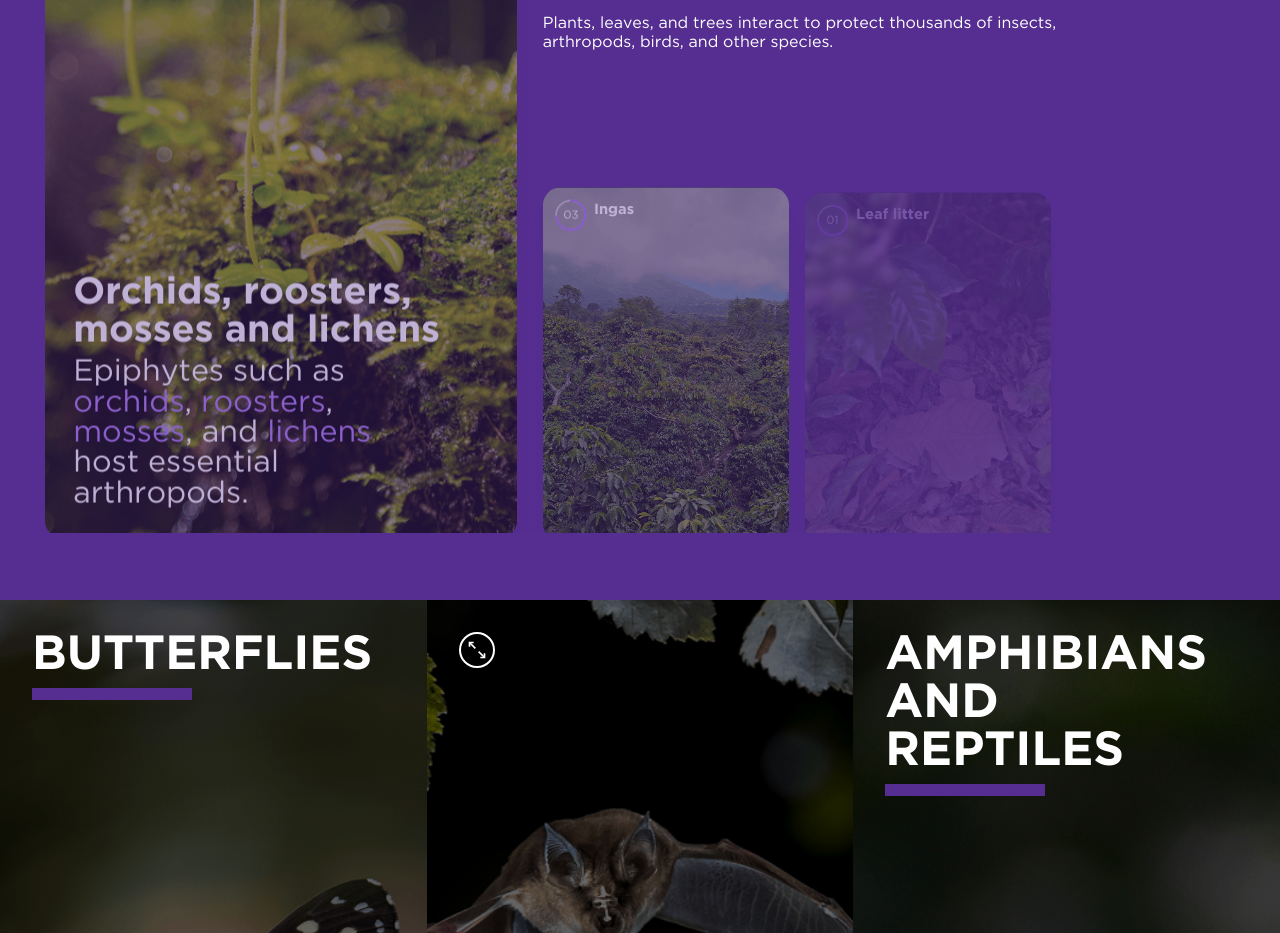
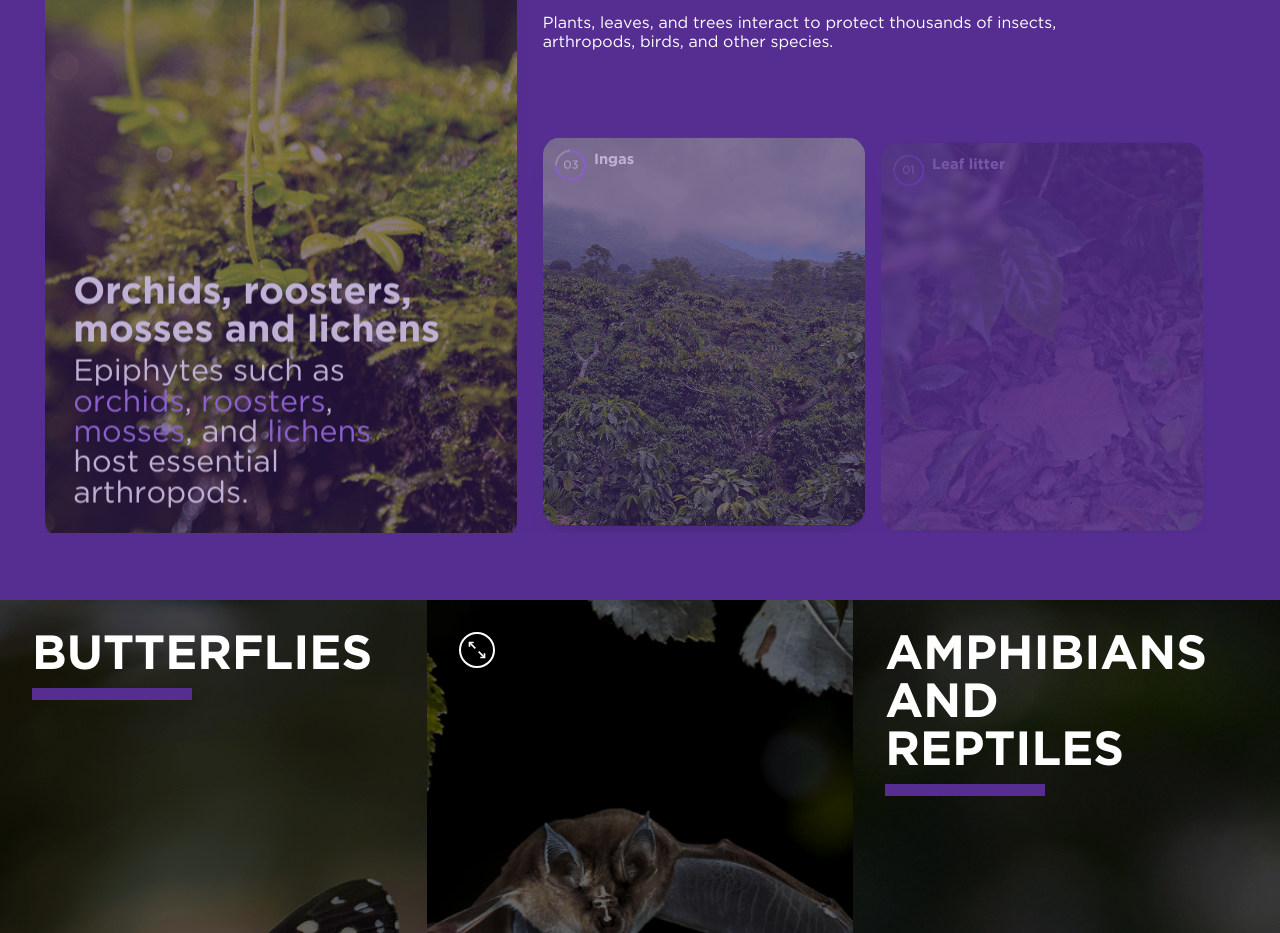
Before and after one commit to Alan4745/front-green-book, a React (Vite) app: page /c5 in a window 1280 px wide. Shown: the part 1040-1973 px from the top of the page. Built offline with nearby package versions, Linux system fonts and the light colour scheme.

Commit message:
Aumenta el tamaño y la altura visual de las tarjetas pequeñas del carrusel en la sección 1 de C5

```diff
--- a/src/components/C5/Section1C5.jsx
+++ b/src/components/C5/Section1C5.jsx
@@ -136,7 +136,7 @@ const Section1C5 = () => {
                                     </MotionDiv>
 
                                     <div className="flex flex-col items-start self-end">
-                                        <div className="grid h-[44.125rem] w-[43.25rem] grid-rows-[1fr_22.0625rem]">
+                                        <div className="grid h-[44.125rem] w-[43.25rem] grid-rows-[1fr_24.25rem]">
                                             <div className="w-[43.25rem] pt-[3.05rem]">
                                                 <h2
                                                     className="mb-5 whitespace-nowrap text-[2.7rem] uppercase leading-[0.94]"
@@ -158,12 +158,12 @@ const Section1C5 = () => {
                                                 </p>
                                             </div>
 
-                                            <div className="relative mt-[0.15rem] w-[31.75rem] self-start pb-[4.25rem]">
-                                                <div className="flex w-[31.75rem] items-end gap-[1rem]">
+                                            <div className="relative -mt-[0.75rem] w-[41.25rem] self-start pb-[4.25rem]">
+                                                <div className="flex w-[41.25rem] items-end gap-[1rem]">
                                                     {sideSlides.map((slide, index) => (
                                                         <MotionDiv
                                                             key={`${slide.title}-${currentIndex}-desktop-side-${index}`}
-                                                            className="h-[22.0625rem] w-[15.375rem] flex-shrink-0 self-end"
+                                                            className="h-[24.25rem] w-[20.125rem] flex-shrink-0 self-end"
                                                             initial={{ opacity: 0, y: 12 }}
                                                             animate={{ opacity: 1, y: 0 }}
                                                             transition={{ duration: 0.45, ease: [0.22, 1, 0.36, 1], delay: index * 0.06 }}
```
